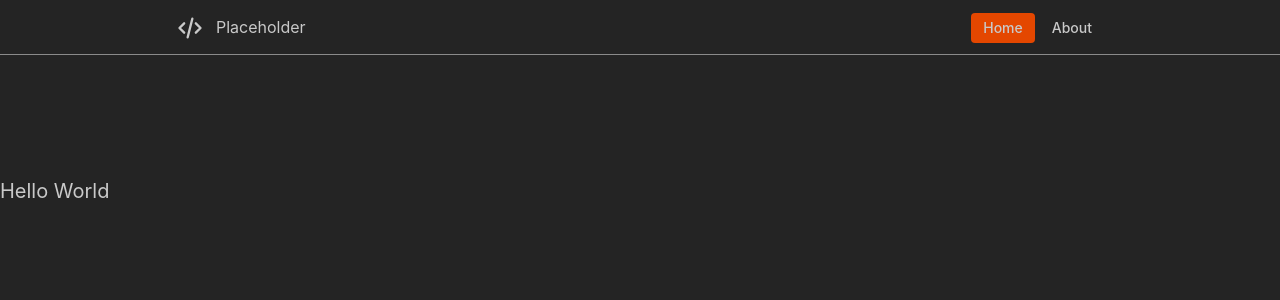
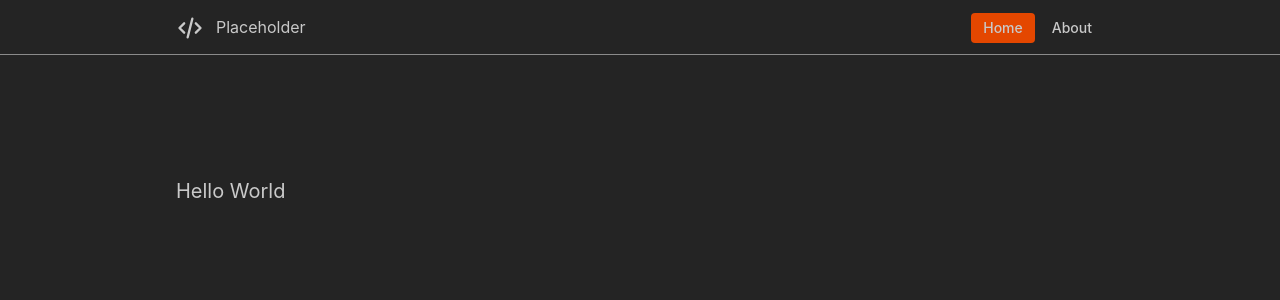
Before and after one commit to hxvry-dev/site, a React (Vite) app: page / in a window 1280 px wide. Shown: the top 300 px of the page. Built offline with nearby package versions, Linux system fonts and the light colour scheme.

Commit message:
Update Home.tsx

```diff
--- a/src/components/pages/Home.tsx
+++ b/src/components/pages/Home.tsx
@@ -1,10 +1,10 @@
-import { Group, Text } from '@mantine/core';
+import { Container, Text } from '@mantine/core';
 
 const Home = () => {
 	return (
-		<Group>
+		<Container>
 			<Text size="xl">Hello World</Text>
-		</Group>
+		</Container>
 	);
 };
 
```
